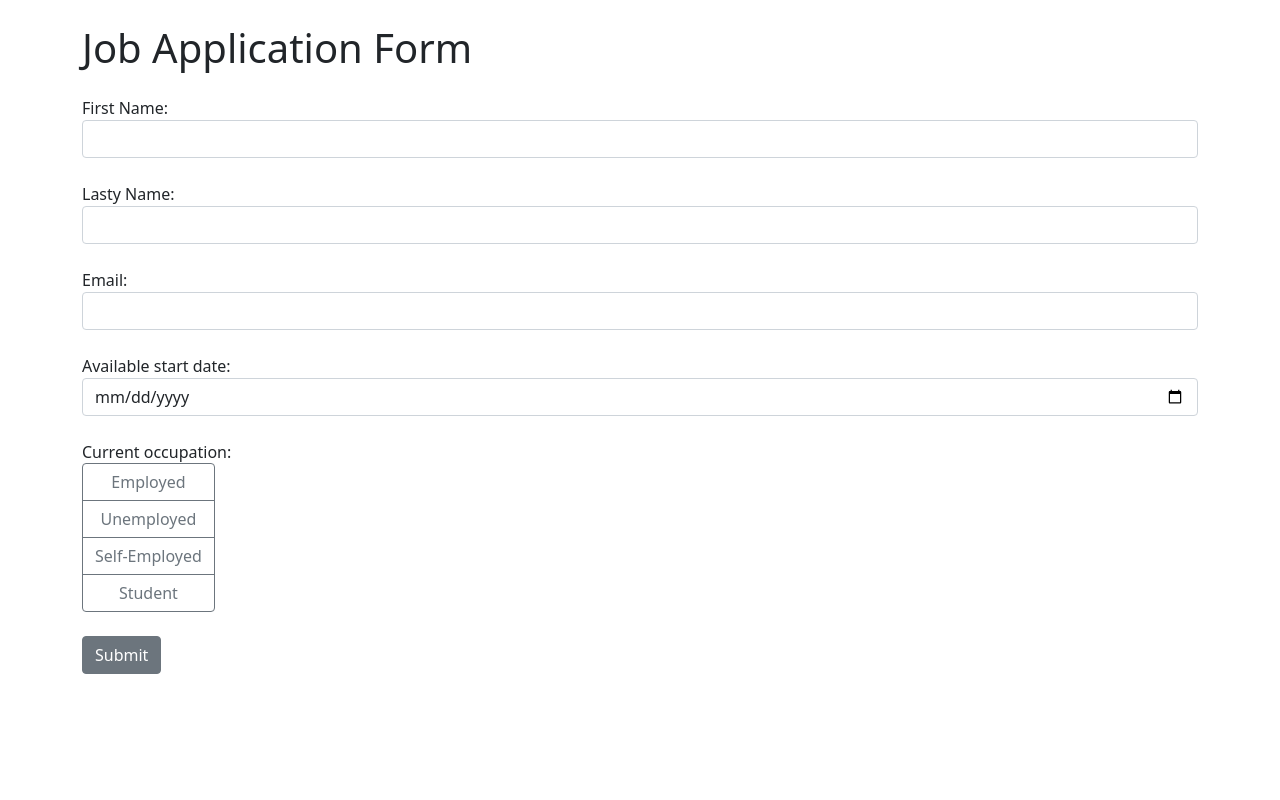
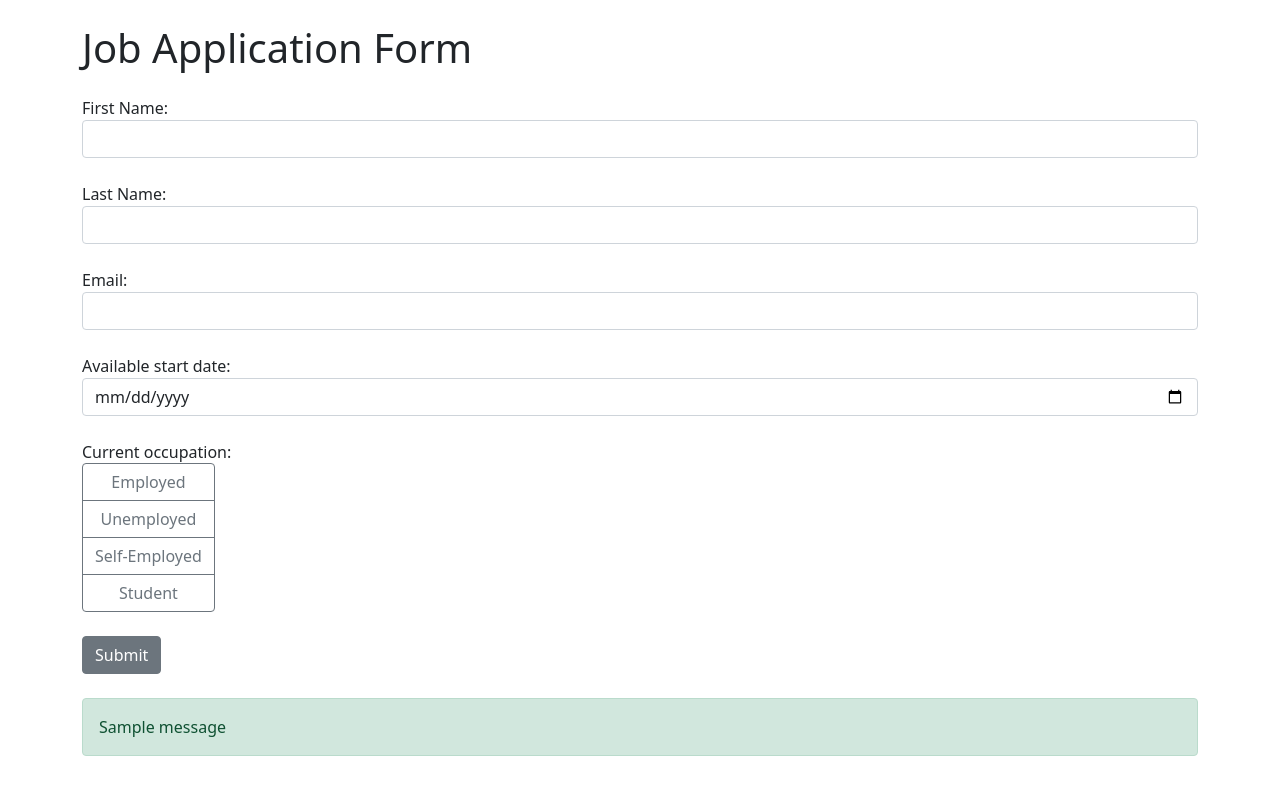
Before and after one commit to Max-creates/flask-form, a Flask app: page / in a window 1280 px wide. Run offline with Flask 3, Linux system fonts and the light colour scheme; tables that the repository leaves empty hold one stand-in row (values such as "Sample post"); one stand-in notice (Sample message) is shown.

Commit message:
Store the user data in the database, add submission notification, send confirmation email.

```diff
--- a/app.py
+++ b/app.py
@@ -1,12 +1,23 @@
-from flask import Flask, render_template, request
+from flask import Flask, render_template, request, flash
 from flask_sqlalchemy import SQLAlchemy
+from flask_mail import Mail, Message
+from datetime import datetime
+import os
+password = os.getenv("PASSWORD")
 
 app = Flask(__name__)
 
-app.config['SECRET_KEY'] = "myapplication"
+app.config["SECRET_KEY"] = "myapplication"
 app.config["SQLALCHEMY_DATABASE_URI"] = "sqlite:///data.db"
+app.config["MAIL_SERVER"] = "smtp.gmail.com"
+app.config["MAIL_PORT"] = 465
+app.config["MAIL_USE_SSL"] = True
+app.config["MAIL_USERNAME"] = "max.solo213@gmail.com"
+app.config["MAIL_PASSWORD"] = password
 
 db = SQLAlchemy(app)
+
+mail = Mail(app)
 
 class Form(db.Model):
     id = db.Column(db.Integer, primary_key=True)
@@ -23,7 +34,26 @@ def index():
         last_name = request.form["last_name"]
         email = request.form["email"]
         date = request.form["date"]
-        last_name = request.form["occupation"]
+        date_obj = datetime.strptime(date, '%Y-%m-%d')
+        occupation = request.form["occupation"]
+
+        form = Form(first_name=first_name, last_name=last_name,
+                    email=email, date=date_obj, occupation=occupation)
+        db.session.add(form)
+        db.session.commit()
+        flash(f"{first_name}, your form was submitted successfully!", "success")
+
+        message_body = (f"Thank you for your submission, {first_name}. \n"
+                        f"Here are your data:\n{first_name}\n{last_name}\n{date}\n"
+                        f"Thank you!")
+
+        message = Message(subject="New form submission",
+                          sender=app.config["MAIL_USERNAME"],
+                          recipients=[email],
+                          body=message_body)
+        mail.send(message)
+
+
     return render_template('index.html')
 
 
--- a/templates/index.html
+++ b/templates/index.html
@@ -14,7 +14,7 @@
                     <input class="form-control" type="text" id="first_name" name="first_name" required>
                 </div>
                 <div class="form-group mb-4">
-                    <label for="last_name">Lasty Name:</label>
+                    <label for="last_name">Last Name:</label>
                     <input class="form-control" type="text" id="last_name" name="last_name" required>
                 </div>
                 <div class="form-group mb-4">
@@ -42,7 +42,18 @@
                         <label class="btn btn-outline-secondary" for="student">Student</label>
                     </div>
                 </div>
+
                 <button class="btn btn-secondary mb-4" type="submit">Submit</button>
+
+                {% with messages = get_flashed_messages() %}
+                {% if messages %}
+                <div class="alert alert-success">
+                    {% for message in messages %}
+                        {{message}}
+                    {% endfor %}
+                </div>
+                {% endif %}
+                {% endwith %}
             </form>
         </div>
         <script src="https://code.jquery.com/jquery-3.6.0.min.js"></script>
```
Also changed, not shown: instance/data.db.
